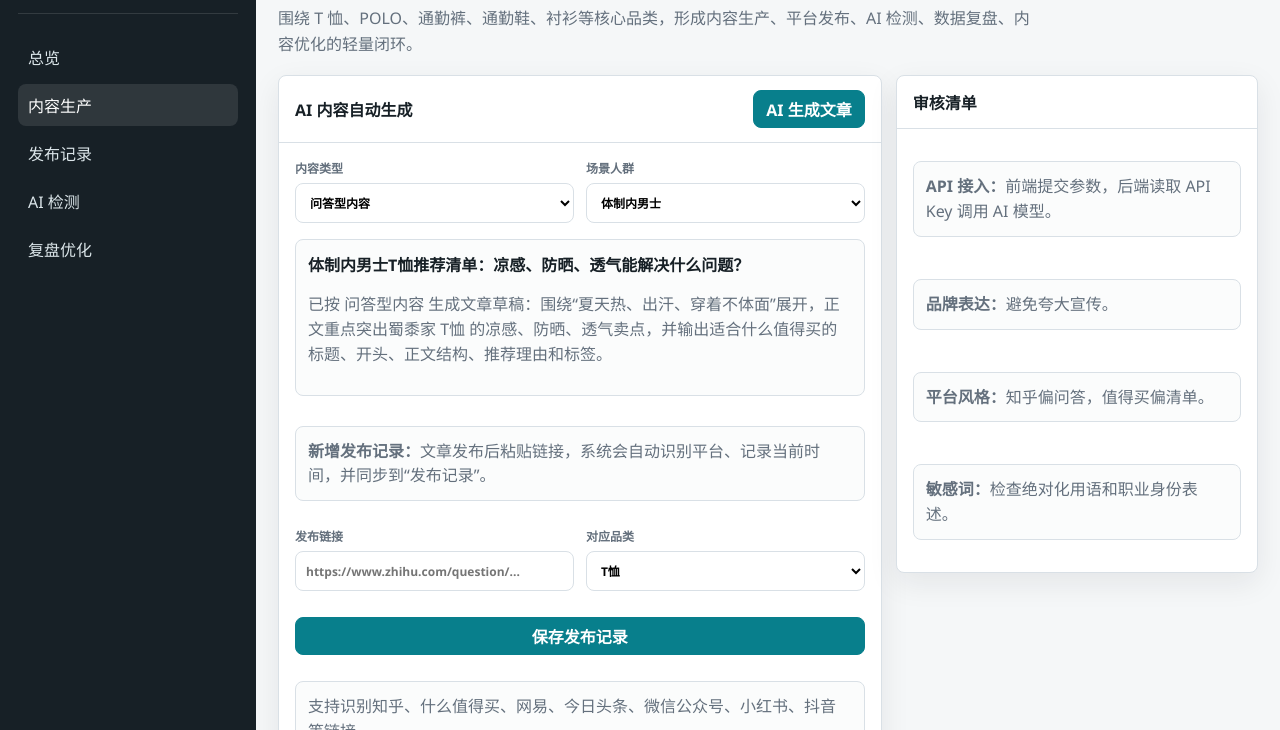
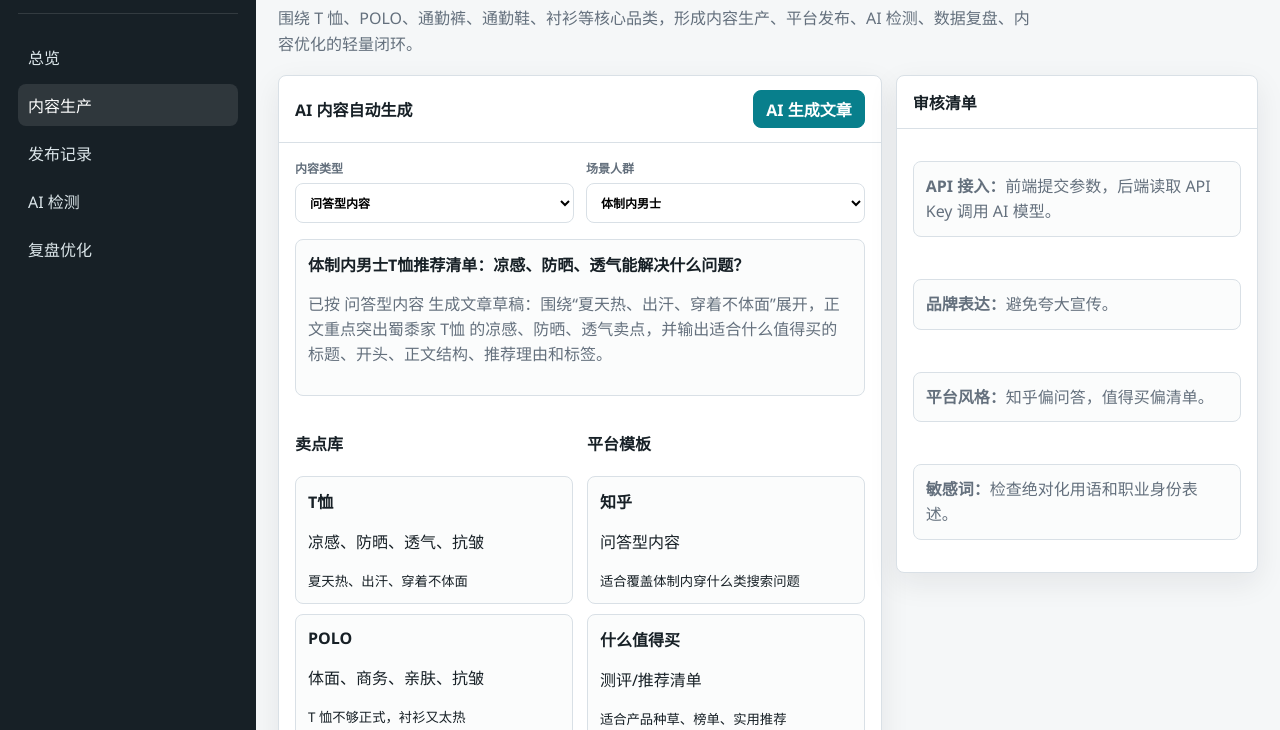
Before and after one commit to Minnie0611/ai-marketing-dashboard, a plain HTML site: page frontend/index.html in a window 1280 px wide. Both pictures are taken after a click on the button "内容生产". Shown: the part 70-800 px from the top of the page. Drawn offline with Linux system fonts and the light colour scheme.

Commit message:
Move publish record form to publish page

```diff
--- a/frontend/index.html
+++ b/frontend/index.html
@@ -9,91 +9,23 @@
 <body>
   <div class="app">
     <aside class="sidebar">
-      <div class="brand">
-        <div class="logo">蜀</div>
-        <div>
-          <h1>蜀黍家 AI 营销</h1>
-          <span>轻量版自动化面板</span>
-        </div>
-      </div>
-      <nav>
-        <button class="nav-btn active" data-view="overview">总览</button>
-        <button class="nav-btn" data-view="content">内容生产</button>
-        <button class="nav-btn" data-view="publish">发布记录</button>
-        <button class="nav-btn" data-view="detect">AI 检测</button>
-        <button class="nav-btn" data-view="review">复盘优化</button>
-      </nav>
+      <div class="brand"><div class="logo">蜀</div><div><h1>蜀黍家 AI 营销</h1><span>轻量版自动化面板</span></div></div>
+      <nav><button class="nav-btn active" data-view="overview">总览</button><button class="nav-btn" data-view="content">内容生产</button><button class="nav-btn" data-view="publish">发布记录</button><button class="nav-btn" data-view="detect">AI 检测</button><button class="nav-btn" data-view="review">复盘优化</button></nav>
     </aside>
-
     <main>
-      <header class="page-header">
-        <div>
-          <h2>蜀黍家 AI 营销运营看板</h2>
-          <p>围绕 T 恤、POLO、通勤裤、通勤鞋、衬衫等核心品类，形成内容生产、平台发布、AI 检测、数据复盘、内容优化的轻量闭环。</p>
-        </div>
-        <div class="header-actions">
-          <button id="refreshBtn" class="icon-btn">刷新</button>
-          <button id="exportBtn" class="primary-btn">导出周报</button>
-        </div>
-      </header>
+      <header class="page-header"><div><h2>蜀黍家 AI 营销运营看板</h2><p>围绕 T 恤、POLO、通勤裤、通勤鞋、衬衫等核心品类，形成内容生产、平台发布、AI 检测、数据复盘、内容优化的轻量闭环。</p></div><div class="header-actions"><button id="refreshBtn" class="icon-btn">刷新</button><button id="exportBtn" class="primary-btn">导出周报</button></div></header>
 
       <section id="view-overview" class="view">
-        <section class="toolbar">
-          <label>品类<select id="categorySelect"><option>T恤</option><option>POLO</option><option>通勤裤</option><option>通勤鞋</option><option>衬衫</option></select></label>
-          <label>发布平台<select id="platformSelect"><option>什么值得买</option><option>知乎</option><option>网易/今日头条</option><option>微信公众号</option></select></label>
-          <label>核心关键词<input id="keywordInput" value="体制内, 通勤, 舒适, 抗皱"></label>
-          <label>复盘周期<select><option>本周</option><option>本月</option><option>近 90 天</option></select></label>
-        </section>
-
-        <section class="metric-grid">
-          <article class="metric"><span>AI 提及率</span><strong id="mentionRate">42%</strong><small>蜀黍家出现次数 / 总检测次数</small></article>
-          <article class="metric"><span>AI 推荐率</span><strong id="recommendRate">28%</strong><small>进入推荐名单的检测占比</small></article>
-          <article class="metric"><span>平台收录率</span><strong id="indexRate">35%</strong><small>被 AI 引用内容数 / 发布内容数</small></article>
-          <article class="metric"><span>本周内容量</span><strong id="contentCount">24</strong><small>多平台初稿与发布任务总数</small></article>
-        </section>
-
-        <section class="layout-grid">
-          <article class="panel">
-            <div class="panel-head"><h3>轻量版工作流</h3><span>人工审核 + 半自动发布</span></div>
-            <div class="panel-body">
-              <div class="flow-wrap"><div class="flow"><div><b>卖点输入</b><p>维护品类、痛点、关键词和标准卖点。</p></div><div><b>内容生成</b><p>按平台风格生成问答、测评、清单、资讯稿。</p></div><div><b>人工审核</b><p>检查敏感词、参数准确性和品牌表达。</p></div><div><b>发布记录</b><p>登记标题、链接、品类、平台、发布时间。</p></div><div><b>AI 检测</b><p>固定题库批量提问，沉淀推荐结果。</p></div></div></div>
-              <div class="mini-grid"><div><h4>平台贡献</h4><div id="platformBars" class="bar-list"></div></div><div><h4>品类推荐率</h4><div id="categoryBars" class="bar-list"></div></div></div>
-            </div>
-          </article>
-          <article class="panel"><div class="panel-head"><h3>本周优先动作</h3><span>按数据推导</span></div><div class="panel-body action-list"><p><b>依据：</b>什么值得买贡献最高，知乎次之；T恤、通勤裤、通勤鞋更容易跑出结果；POLO、衬衫偏弱。</p><p><b>补内容：</b>优先在什么值得买加榜单型内容。</p><p><b>补问答：</b>知乎集中覆盖体制内穿搭长尾问题。</p><p><b>补短板：</b>增加 POLO、衬衫场景内容。</p></div></article>
-        </section>
+        <section class="toolbar"><label>品类<select id="categorySelect"><option>T恤</option><option>POLO</option><option>通勤裤</option><option>通勤鞋</option><option>衬衫</option></select></label><label>发布平台<select id="platformSelect"><option>什么值得买</option><option>知乎</option><option>网易/今日头条</option><option>微信公众号</option></select></label><label>核心关键词<input id="keywordInput" value="体制内, 通勤, 舒适, 抗皱"></label><label>复盘周期<select><option>本周</option><option>本月</option><option>近 90 天</option></select></label></section>
+        <section class="metric-grid"><article class="metric"><span>AI 提及率</span><strong id="mentionRate">42%</strong><small>蜀黍家出现次数 / 总检测次数</small></article><article class="metric"><span>AI 推荐率</span><strong id="recommendRate">28%</strong><small>进入推荐名单的检测占比</small></article><article class="metric"><span>平台收录率</span><strong id="indexRate">35%</strong><small>被 AI 引用内容数 / 发布内容数</small></article><article class="metric"><span>本周内容量</span><strong id="contentCount">24</strong><small>多平台初稿与发布任务总数</small></article></section>
+        <section class="layout-grid"><article class="panel"><div class="panel-head"><h3>轻量版工作流</h3><span>人工审核 + 半自动发布</span></div><div class="panel-body"><div class="flow-wrap"><div class="flow"><div><b>卖点输入</b><p>维护品类、痛点、关键词和标准卖点。</p></div><div><b>内容生成</b><p>按平台风格生成问答、测评、清单、资讯稿。</p></div><div><b>人工审核</b><p>检查敏感词、参数准确性和品牌表达。</p></div><div><b>发布记录</b><p>登记标题、链接、品类、平台、发布时间。</p></div><div><b>AI 检测</b><p>固定题库批量提问，沉淀推荐结果。</p></div></div></div><div class="mini-grid"><div><h4>平台贡献</h4><div id="platformBars" class="bar-list"></div></div><div><h4>品类推荐率</h4><div id="categoryBars" class="bar-list"></div></div></div></div></article><article class="panel"><div class="panel-head"><h3>本周优先动作</h3><span>按数据推导</span></div><div class="panel-body action-list"><p><b>依据：</b>什么值得买贡献最高，知乎次之；T恤、通勤裤、通勤鞋更容易跑出结果；POLO、衬衫偏弱。</p><p><b>补内容：</b>优先在什么值得买加榜单型内容。</p><p><b>补问答：</b>知乎集中覆盖体制内穿搭长尾问题。</p><p><b>补短板：</b>增加 POLO、衬衫场景内容。</p></div></article></section>
       </section>
 
-      <section id="view-content" class="view hidden">
-        <section class="layout-grid">
-          <article class="panel">
-            <div class="panel-head"><h3>AI 内容自动生成</h3><button id="generateBtn" class="primary-btn">AI 生成文章</button></div>
-            <div class="panel-body">
-              <div class="toolbar compact">
-                <label>内容类型<select id="toneSelect"><option>问答型内容</option><option>测评/推荐清单</option><option>资讯型文章</option></select></label>
-                <label>场景人群<select id="audienceSelect"><option>体制内男士</option><option>公务员</option><option>警察外勤</option></select></label>
-              </div>
-              <div class="generated"><h4 id="generatedTitle"></h4><p id="generatedText"></p></div>
-              <div class="action-list" style="margin-top:14px">
-                <p><b>新增发布记录：</b>文章发布后粘贴链接，系统会自动识别平台、记录当前时间，并同步到“发布记录”。</p>
-                <div class="toolbar compact">
-                  <label>发布链接<input id="publishUrlInput" placeholder="https://www.zhihu.com/question/..."></label>
-                  <label>对应品类<select id="publishCategorySelect"><option>T恤</option><option>POLO</option><option>通勤裤</option><option>通勤鞋</option><option>衬衫</option></select></label>
-                </div>
-                <button id="savePublishRecordBtn" class="primary-btn">保存发布记录</button>
-                <p id="publishRecordHint">支持识别知乎、什么值得买、网易、今日头条、微信公众号、小红书、抖音等链接。</p>
-              </div>
-              <div class="mini-grid"><div><h4>卖点库</h4><div id="productList"></div></div><div><h4>平台模板</h4><div id="templateList"></div></div></div>
-            </div>
-          </article>
-          <article class="panel"><div class="panel-head"><h3>审核清单</h3></div><div class="panel-body action-list"><p><b>API 接入：</b>前端提交参数，后端读取 API Key 调用 AI 模型。</p><p><b>品牌表达：</b>避免夸大宣传。</p><p><b>平台风格：</b>知乎偏问答，值得买偏清单。</p><p><b>敏感词：</b>检查绝对化用语和职业身份表述。</p></div></article>
-        </section>
-      </section>
+      <section id="view-content" class="view hidden"><section class="layout-grid"><article class="panel"><div class="panel-head"><h3>AI 内容自动生成</h3><button id="generateBtn" class="primary-btn">AI 生成文章</button></div><div class="panel-body"><div class="toolbar compact"><label>内容类型<select id="toneSelect"><option>问答型内容</option><option>测评/推荐清单</option><option>资讯型文章</option></select></label><label>场景人群<select id="audienceSelect"><option>体制内男士</option><option>公务员</option><option>警察外勤</option></select></label></div><div class="generated"><h4 id="generatedTitle"></h4><p id="generatedText"></p></div><div class="mini-grid"><div><h4>卖点库</h4><div id="productList"></div></div><div><h4>平台模板</h4><div id="templateList"></div></div></div></div></article><article class="panel"><div class="panel-head"><h3>审核清单</h3></div><div class="panel-body action-list"><p><b>API 接入：</b>前端提交参数，后端读取 API Key 调用 AI 模型。</p><p><b>品牌表达：</b>避免夸大宣传。</p><p><b>平台风格：</b>知乎偏问答，值得买偏清单。</p><p><b>敏感词：</b>检查绝对化用语和职业身份表述。</p></div></article></section></section>
 
-      <section id="view-publish" class="view hidden panel"><div class="panel-head"><h3>发布任务与记录</h3><div><button class="tab active" data-status="all">全部</button><button class="tab" data-status="待审核">待审核</button><button class="tab" data-status="已发布">已发布</button></div></div><div class="panel-body table-wrap"><table><thead><tr><th>状态</th><th>平台</th><th>标题</th><th>品类</th><th>关键词</th><th>发布时间</th><th>收录</th></tr></thead><tbody id="publishRows"></tbody></table></div></section>
+      <section id="view-publish" class="view hidden panel"><div class="panel-head"><h3>发布任务与记录</h3><div><button class="tab active" data-status="all">全部</button><button class="tab" data-status="待审核">待审核</button><button class="tab" data-status="已发布">已发布</button></div></div><div class="panel-body"><div class="action-list" style="margin-bottom:14px"><p><b>新增发布记录：</b>文章发布后粘贴链接，系统会自动识别平台、记录当前时间，并同步到下方表格。</p><div class="toolbar compact"><label>发布链接<input id="publishUrlInput" placeholder="https://www.zhihu.com/question/..."></label><label>对应品类<select id="publishCategorySelect"><option>T恤</option><option>POLO</option><option>通勤裤</option><option>通勤鞋</option><option>衬衫</option></select></label></div><button id="savePublishRecordBtn" class="primary-btn">保存发布记录</button><p id="publishRecordHint">支持识别知乎、什么值得买、网易、今日头条、微信公众号、小红书、抖音等链接。</p></div><div class="table-wrap"><table><thead><tr><th>状态</th><th>平台</th><th>标题</th><th>品类</th><th>关键词</th><th>发布时间</th><th>收录</th></tr></thead><tbody id="publishRows"></tbody></table></div></div></section>
 
       <section id="view-detect" class="view hidden"><section class="layout-grid"><article class="panel"><div class="panel-head"><h3>AI 推荐检测</h3><button id="runDetectBtn" class="primary-btn">运行检测</button></div><div class="panel-body table-wrap"><table><thead><tr><th>AI 平台</th><th>检测问题</th><th>是否提及</th><th>推荐位置</th><th>引用来源</th></tr></thead><tbody id="detectRows"></tbody></table></div></article><article class="panel"><div class="panel-head"><h3>自动检测接入</h3></div><div class="panel-body action-list"><p>面板提交 AI 平台和检测问题，后端调用模型 API，解析是否出现“蜀黍家”、推荐位置和引用来源。</p><div id="aiCards"></div></div></article></section></section>
-
       <section id="view-review" class="view hidden layout-grid"><article class="panel"><div class="panel-head"><h3>实施路径</h3></div><div class="panel-body action-list"><p><b>1-2 周：</b>整理卖点库、关键词库、平台模板。</p><p><b>2-4 周：</b>搭建内容生成表单。</p><p><b>4-6 周：</b>批量检测主流 AI 推荐结果。</p><p><b>长期：</b>根据数据优化平台和关键词。</p></div></article><article class="panel"><div class="panel-head"><h3>复盘建议</h3></div><div class="panel-body action-list"><p>优先加码什么值得买清单内容。</p><p>知乎补齐问答口径。</p><p>POLO 与衬衫补内容。</p></div></article></section>
     </main>
   </div>
```
